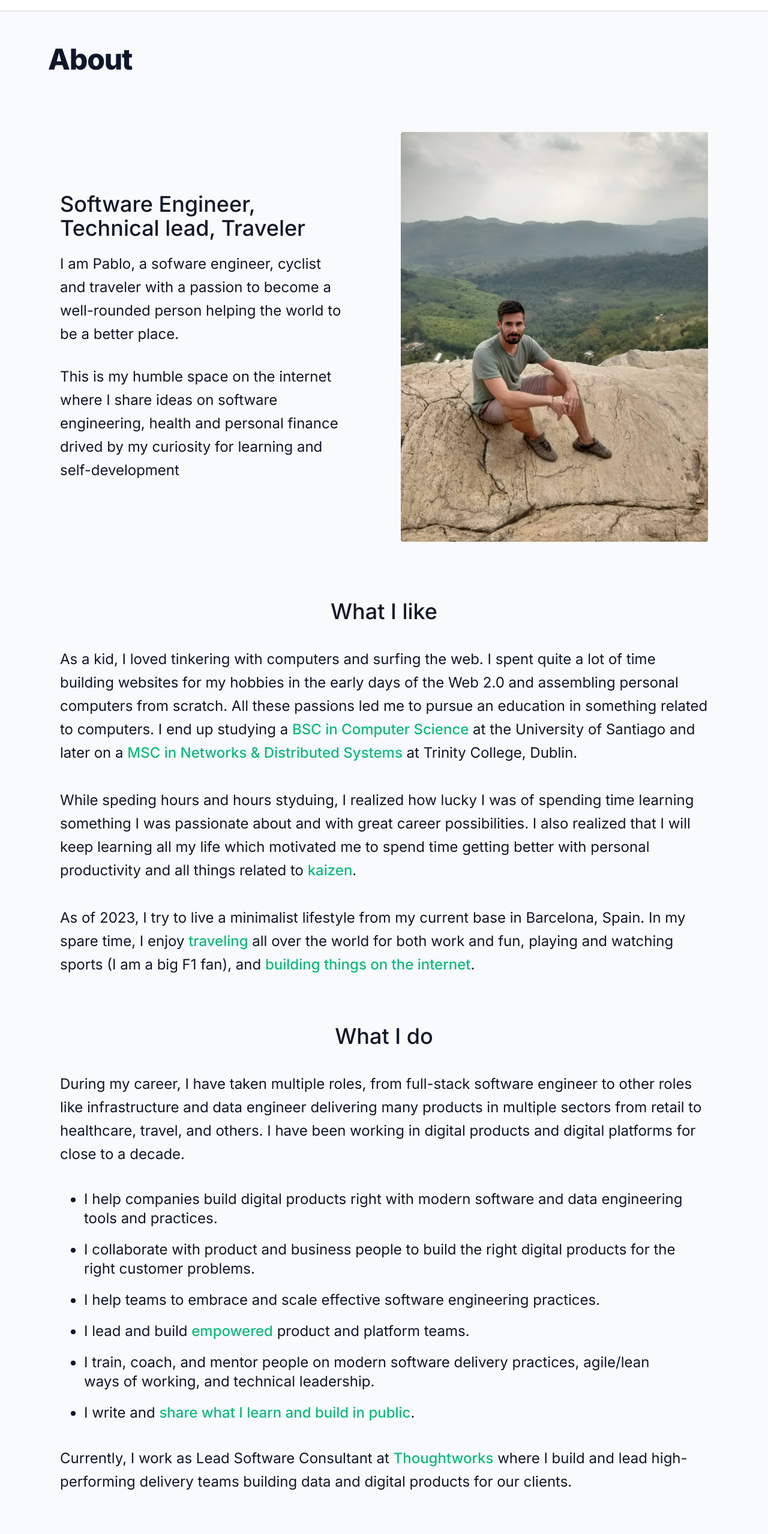
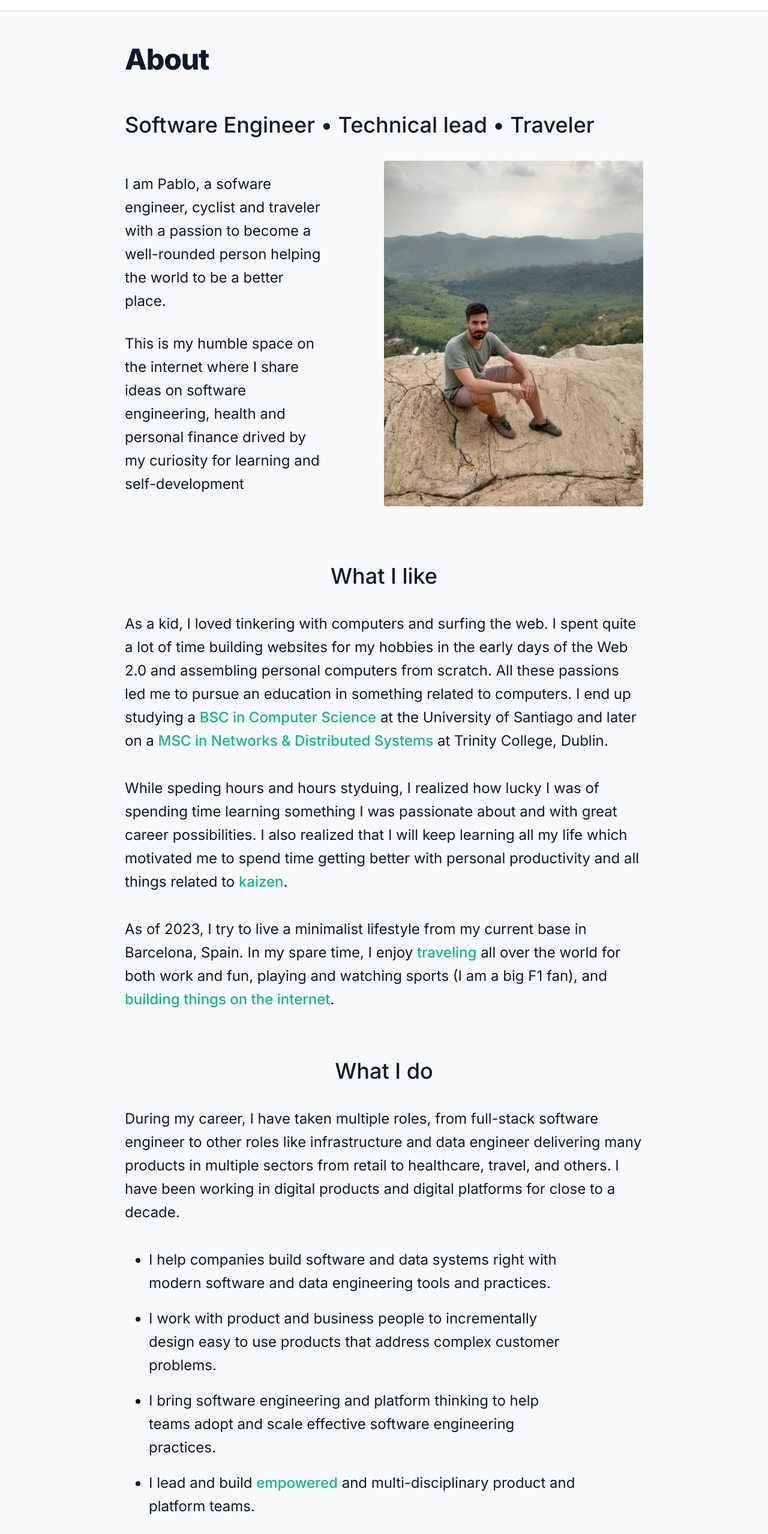
Before and after one commit to portovep/pabloporto.me, a Next.js app: page /about in a window 1280 px wide. Shown: the part 62-2619 px from the top of the page at 60% size. Built offline with nearby package versions, Linux system fonts and the light colour scheme.

Commit message:
Improve about page

```diff
--- a/pages/about/index.tsx
+++ b/pages/about/index.tsx
@@ -6,16 +6,16 @@ import { PageHeader } from 'components/ui';
 
 export default function About(): JSX.Element {
     return (
-        <Layout wide pageTitle="About">
+        <Layout pageTitle="About">
             <section className="sm:text-2xl mt-8 text-xl leading-6">
                 <PageHeader title="About" />
-                <div className="md:flex-row container flex flex-col items-center px-5 py-24 mx-auto">
+                <h1 className="title-font sm:text-4xl mt-16 text-3xl font-medium text-gray-900">
+                    Software Engineer • Technical lead • Traveler
+                </h1>
+                <div className="md:flex-row container flex flex-col items-center pt-10 pb-24 mx-auto">
                     <div
                         data-testid="about-intro"
-                        className="lg:flex-grow md:w-1/2 lg:pr-24 md:pr-16 md:items-start md:text-left md:mb-0 flex flex-col items-center mb-16 text-center">
-                        <h1 className="title-font sm:text-4xl mb-5 text-3xl font-medium text-gray-900">
-                            Software Engineer, Technical lead, Traveler
-                        </h1>
+                        className="lg:flex-grow md:w-1/2 lg:pr-24 md:pr-14 md:items-start md:mb-0 flex flex-col items-center mb-16">
                         <p className="mb-8 leading-relaxed">
                             I am Pablo, a sofware engineer, cyclist and traveler with a passion to
                             become a well-rounded person helping the world to be a better place.
@@ -36,7 +36,7 @@ export default function About(): JSX.Element {
                         />
                     </div>
                 </div>
-                <section className="w-full px-5">
+                <section className="w-full">
                     <div className="mb-10 text-center">
                         <h2 className="title-font sm:text-4xl mb-4 text-3xl font-medium text-gray-900">
                             What I like
@@ -100,31 +100,31 @@ export default function About(): JSX.Element {
                         .
                     </p>
                 </section>
-                <section className="w-full px-5">
+                <section className="w-full leading-relaxed">
                     <div className="mt-10 mb-10 text-center">
                         <h2 className="title-font sm:text-4xl mb-4 text-3xl font-medium text-gray-900">
                             What I do
                         </h2>
                     </div>
-                    <p className="pb-10 leading-relaxed">
+                    <p className="pb-10">
                         During my career, I have taken multiple roles, from full-stack software
                         engineer to other roles like infrastructure and data engineer delivering
                         many products in multiple sectors from retail to healthcare, travel, and
                         others. I have been working in digital products and digital platforms for
                         close to a decade.
                     </p>
-                    <ul className="pl-15 px-10 pb-10 space-y-5 list-disc">
+                    <ul className="pl-15 xl:w-11/12 px-10 pb-10 space-y-5 list-disc">
                         <li>
-                            I help companies build digital products right with modern software and
-                            data engineering tools and practices.
+                            I help companies build software and data systems right with modern
+                            software and data engineering tools and practices.
                         </li>
                         <li>
-                            I collaborate with product and business people to build the right
-                            digital products for the right customer problems.
+                            I work with product and business people to incrementally design easy to
+                            use products that address complex customer problems.
                         </li>
                         <li>
-                            I help teams to embrace and scale effective software engineering
-                            practices.
+                            I bring software engineering and platform thinking to help teams adopt
+                            and scale effective software engineering practices.
                         </li>
                         <li>
                             I lead and build{' '}
@@ -135,14 +135,14 @@ export default function About(): JSX.Element {
                                 rel="noopener noreferrer">
                                 empowered
                             </a>{' '}
-                            product and platform teams.
+                            and multi-disciplinary product and platform teams.
                         </li>
                         <li>
                             I train, coach, and mentor people on modern software delivery practices,
                             agile/lean ways of working, and technical leadership.
                         </li>
                         <li>
-                            I write and{' '}
+                            Finally, I write and{' '}
                             <Link
                                 href="/blog"
                                 className="text-emerald-500 hover:text-emerald-600 font-medium"
@@ -161,11 +161,11 @@ export default function About(): JSX.Element {
                             rel="noopener noreferrer">
                             Thoughtworks
                         </a>{' '}
-                        where I build and lead high-performing delivery teams building data and
-                        digital products for our clients.
+                        where I lead high-performing delivery teams building data and digital
+                        products for our clients.
                     </p>
                 </section>
-                <section className="w-full px-5">
+                <section className="w-full">
                     <div className="container px-5 mx-auto mb-20">
                         <div className="mt-10 mb-10 text-center">
                             <h2 className="title-font sm:text-4xl mb-4 text-3xl font-medium text-gray-900">
@@ -176,7 +176,7 @@ export default function About(): JSX.Element {
                                 work.
                             </p>
                         </div>
-                        <div className="lg:w-4/5 sm:mx-auto sm:mb-20 flex flex-wrap -mx-2 text-xl">
+                        <div className="sm:mx-auto sm:mb-20 flex flex-wrap -mx-2 text-xl">
                             <div className="sm:w-1/2 w-full p-2">
                                 <div className="flex items-center h-full p-4 bg-gray-100 rounded">
                                     <svg
@@ -277,7 +277,7 @@ export default function About(): JSX.Element {
                                         <path d="M22 4L12 14.01l-3-3"></path>
                                     </svg>
                                     <span className="title-font font-medium">
-                                        Technical leardership
+                                        Technical leadership
                                     </span>
                                 </div>
                             </div>
@@ -420,13 +420,13 @@ export default function About(): JSX.Element {
                         </div>
                     </div>
                 </section>
-                <section className="w-full px-5">
+                <section className="w-full leading-relaxed">
                     <div className="container mx-auto">
                         <div className="mt-10 mb-10 text-center">
                             <h2 className="title-font sm:text-4xl mb-4 text-3xl font-medium text-gray-900">
                                 Talks
                             </h2>
-                            <p className="xl:w-2/4 lg:w-3/4 mx-auto leading-relaxed">
+                            <p className="xl:w-2/4 lg:w-3/4 mx-auto">
                                 I like to share and teach what I learn. These are some talks I did.
                             </p>
                         </div>
@@ -453,13 +453,13 @@ export default function About(): JSX.Element {
                                     Creating a living style-guide for ThoughtWorks.com -
                                     @Thoughtworks
                                 </li>
-                                <li>How is it to be a developer @TW - @Meetup</li>
+                                <li>The roles on our agile teams - @Meetup</li>
                                 <li>Securing web applications 101 - @Thoughtworks</li>
                             </ul>
                         </div>
                     </div>
                 </section>
-                <section className="w-full px-5 mt-20">
+                <section className="w-full mt-20">
                     <div className="mt-10 mb-10 text-center">
                         <h2 className="title-font sm:text-4xl mb-4 text-3xl font-medium text-gray-900">
                             Let&apos;s get in touch!
```
Also changed, not shown: content/projects/9-flight-search-engine.md (+1 -1 lines).
